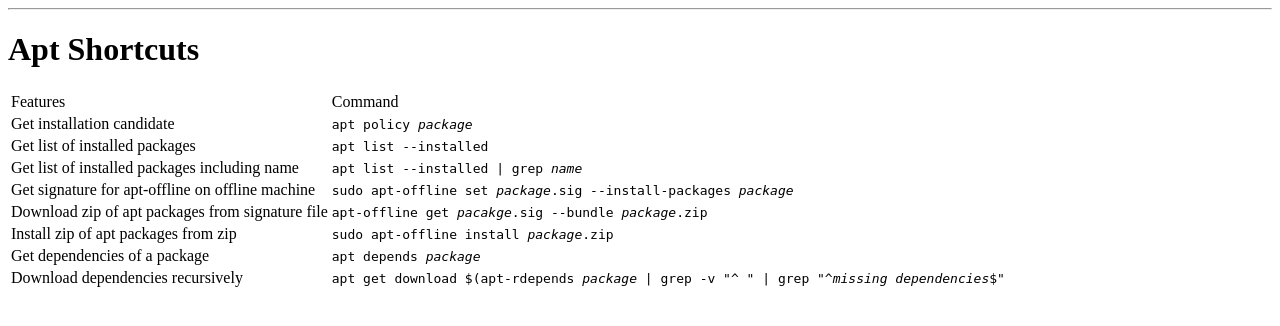
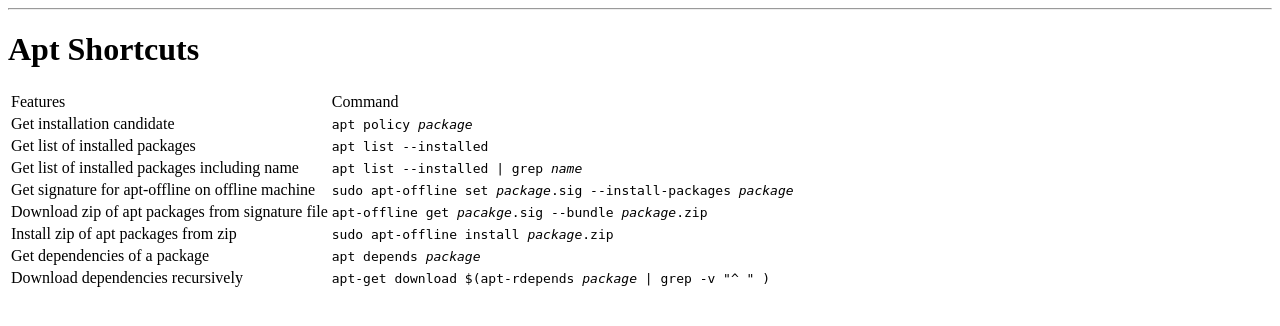
Before and after one commit to chrisharris000/helper-website, a Flask app: page /apt in a window 1280 px wide. Shown: the part 54-380 px from the top of the page. Run offline with Flask 3, Linux system fonts and the light colour scheme; parts of the project's set-up code (start-up, migrations or seed data) failed here and were passed over.

Commit message:
offline recursive download command fix

```diff
--- a/templates/apt.html
+++ b/templates/apt.html
@@ -38,7 +38,7 @@
         </tr>
 		<tr>
             <td>Download dependencies recursively</td>
-            <td><code>apt get download $(apt-rdepends <i>package</i> | grep -v "^ " | grep "^<i>missing dependencies</i>$"</code></td>
+            <td><code>apt-get download $(apt-rdepends <i>package</i> | grep -v "^ " )</code></td>
         </tr>
     </table>
 
```
